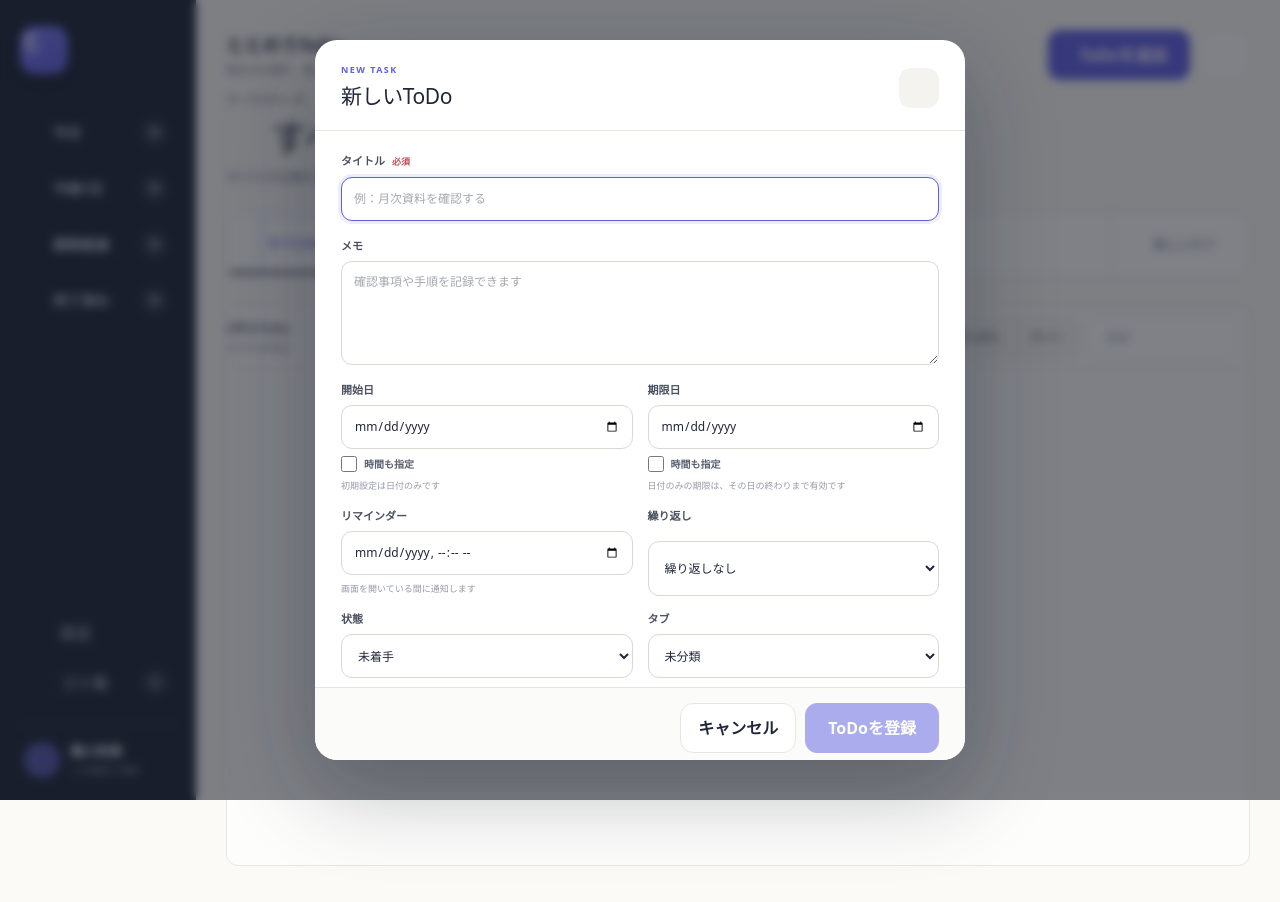
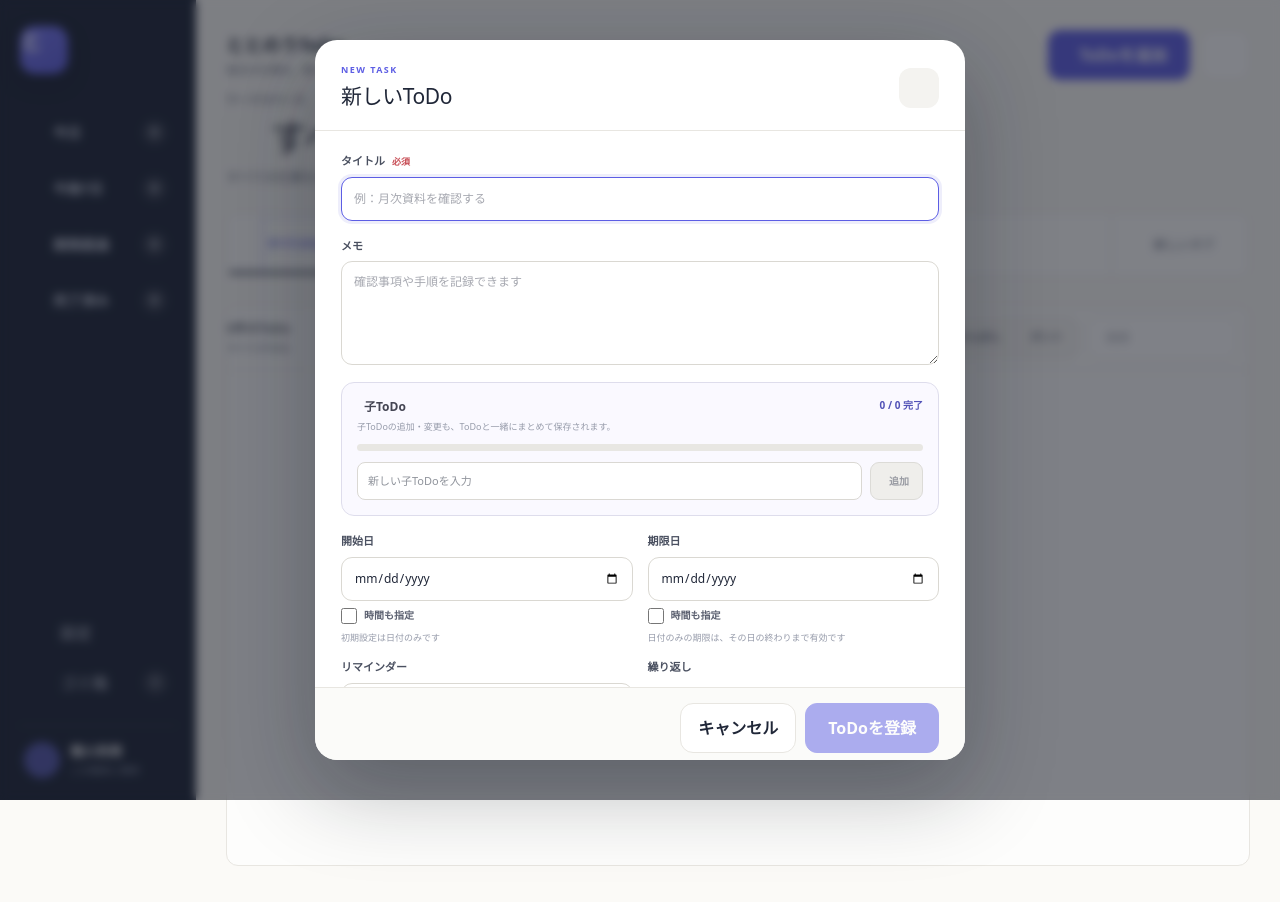
Before and after one commit to takatrp/personal-todo, a Next.js app: page / in a window 1280 px wide. Both pictures are taken after a click on the button "ToDoを追加". Built offline with nearby package versions, Linux system fonts and the light colour scheme.

Commit message:
新規作成時も子ToDoを管理する

```diff
--- a/app/todo-app.tsx
+++ b/app/todo-app.tsx
@@ -3306,12 +3306,11 @@ export function TodoApp() {
                   />
                 </label>
 
-                {editingId && (
-                  <section className="form-subtasks" aria-labelledby="form-subtasks-title">
+                <section className="form-subtasks" aria-labelledby="form-subtasks-title">
                     <div className="form-subtasks-header">
                       <div>
                         <span id="form-subtasks-title"><CheckCircle size={18} /> 子ToDo</span>
-                        <small>作業名の変更・完了切替・削除も、最後にまとめて保存されます。</small>
+                        <small>子ToDoの追加・変更も、ToDoと一緒にまとめて保存されます。</small>
                       </div>
                       <strong>{formSubTaskProgress.completed} / {formSubTaskProgress.total} 完了</strong>
                     </div>
@@ -3387,14 +3386,13 @@ export function TodoApp() {
                           addFormSubTask();
                         }}
                         placeholder="新しい子ToDoを入力"
-                        aria-label="編集画面で新しい子ToDoを追加"
+                        aria-label="ToDo作成・編集画面で新しい子ToDoを追加"
                       />
                       <button type="button" onClick={addFormSubTask} disabled={!formSubTaskDraft.trim()}>
                         <Plus size={16} /> 追加
                       </button>
                     </div>
-                  </section>
-                )}
+                </section>
 
                 <div className="form-grid">
                   <div className="form-field date-time-field">
```
Also changed, not shown: 1 other file (tests, documents, lock files or other folders).
